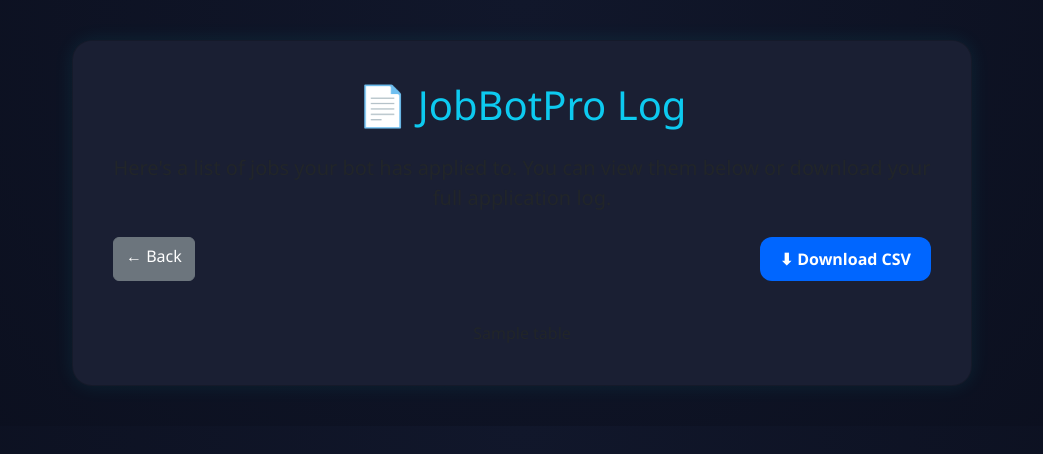
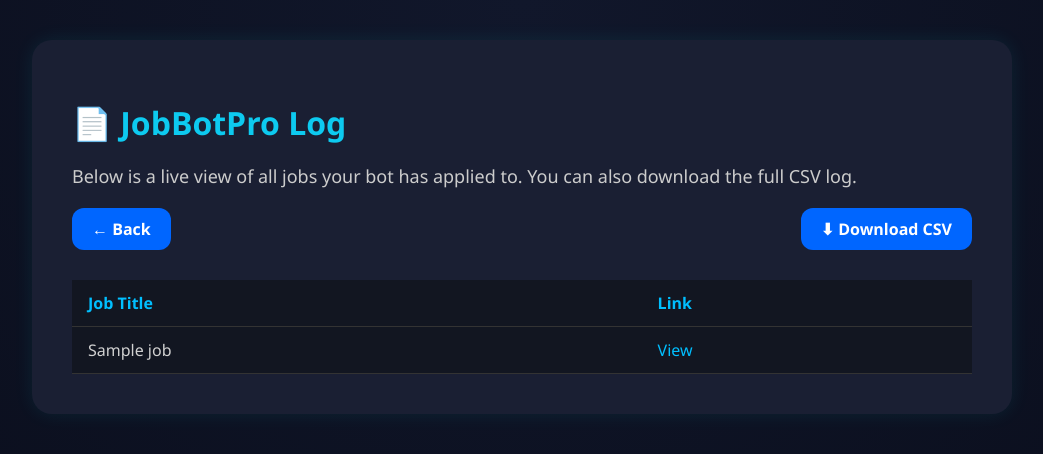
Before and after one commit to samgfk/jobbot, a Python web app: template templates/log.html in a window 1280 px wide. Shown: the top 454 px of the page, without its empty margins (118-1161 px from the left). Run offline with Jinja, Linux system fonts and the light colour scheme; the template is opened without the code that fills it: most values are stand-ins (such as "Sample title", 1, 10 or a date in 2020).

Commit message:
Update log.html

```diff
--- a/templates/log.html
+++ b/templates/log.html
@@ -3,13 +3,13 @@
 <head>
     <meta charset="UTF-8">
     <title>JobBotPro – Applied Log</title>
-    <link rel="stylesheet" href="https://cdn.jsdelivr.net/npm/bootstrap@5.3.0/dist/css/bootstrap.min.css">
     <style>
         body {
             background: radial-gradient(circle at top, #11172b, #0b0f1e);
             color: #fff;
             font-family: 'Segoe UI', sans-serif;
             padding: 40px 0;
+            margin: 0;
         }
         .card {
             background-color: #1a1f33;
@@ -19,42 +19,81 @@
             margin: auto;
             box-shadow: 0 0 20px rgba(0,255,255,0.08);
         }
-        .btn-custom {
-            background-color: #0066ff;
-            color: white;
-            font-weight: bold;
-            border: none;
-            border-radius: 12px;
-            padding: 10px 20px;
+        h1 {
+            color: #0dcaf0;
+            margin-bottom: 20px;
         }
-        .btn-custom:hover {
-            background-color: #004dcc;
+        p {
+            font-size: 18px;
+            color: #ccc;
         }
         table {
+            width: 100%;
+            border-collapse: collapse;
+            margin-top: 30px;
             background-color: #121621;
         }
         th, td {
-            color: #d1d1d1 !important;
-            vertical-align: middle;
+            padding: 12px 16px;
+            border-bottom: 1px solid #333;
+            text-align: left;
+            color: #d1d1d1;
         }
-        .download-btn {
-            float: right;
+        th {
+            color: #00bfff;
+        }
+        a {
+            color: #00bfff;
+            text-decoration: none;
+        }
+        a:hover {
+            text-decoration: underline;
+        }
+        .top-buttons {
+            display: flex;
+            justify-content: space-between;
+            margin-top: 20px;
+        }
+        .btn {
+            background-color: #0066ff;
+            color: white;
+            padding: 10px 20px;
+            border: none;
+            border-radius: 12px;
+            font-weight: bold;
+            text-decoration: none;
+        }
+        .btn:hover {
+            background-color: #004dcc;
         }
     </style>
 </head>
 <body>
-    <div class="card text-center">
-        <h1 class="mb-4" style="color: #0dcaf0;">📄 JobBotPro Log</h1>
-        <p class="lead mb-4">Here's a list of jobs your bot has applied to. You can view them below or download your full application log.</p>
+    <div class="card">
+        <h1>📄 JobBotPro Log</h1>
+        <p>Below is a live view of all jobs your bot has applied to. You can also download the full CSV log.</p>
 
-        <div class="d-flex justify-content-between mb-3">
-            <a href="/" class="btn btn-secondary">← Back</a>
-            <a href="/download-log" class="btn btn-custom download-btn">⬇ Download CSV</a>
+        <div class="top-buttons">
+            <a href="/" class="btn">← Back</a>
+            <a href="/download-log" class="btn">⬇ Download CSV</a>
         </div>
 
-        <div class="table-responsive mt-4">
-            {{ table|safe }}
-        </div>
+        <table>
+            <thead>
+                <tr>
+                    <th>Job Title</th>
+                    <th>Link</th>
+                </tr>
+            </thead>
+            <tbody>
+                {% for job in jobs %}
+                <tr>
+                    <td>{{ job.title }}</td>
+                    <td><a href="{{ job.link }}" target="_blank">View</a></td>
+                </tr>
+                {% endfor %}
+            </tbody>
+        </table>
     </div>
 </body>
 </html>
```
